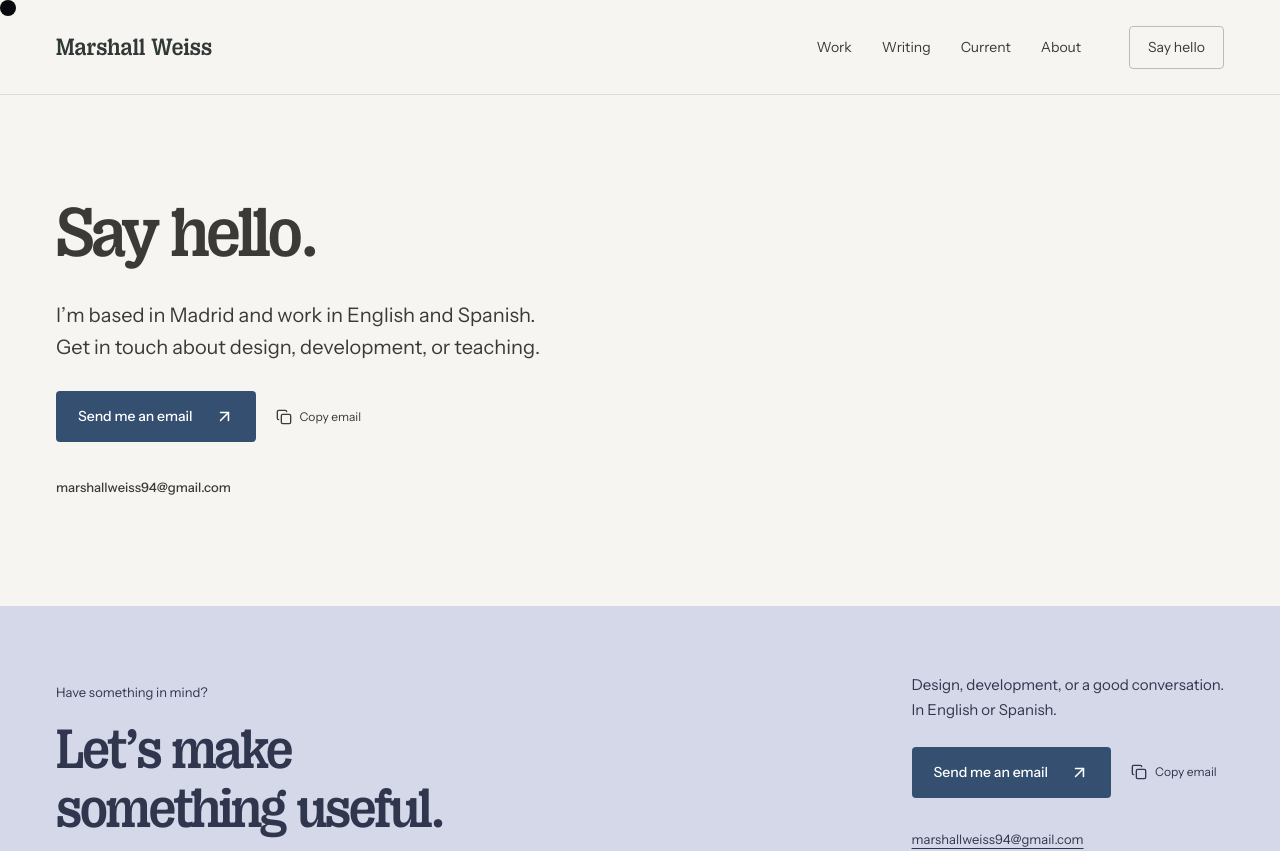
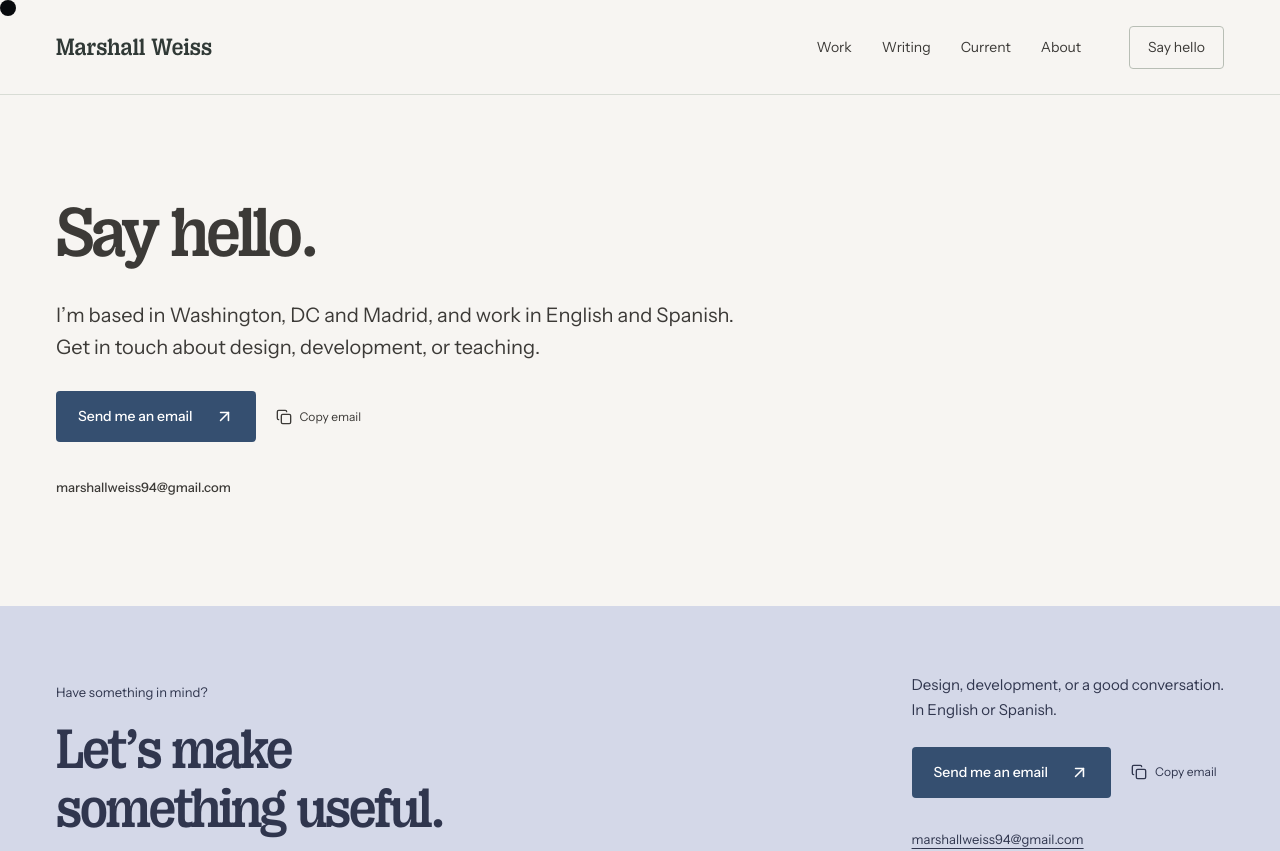
Before and after one commit to MarshallWeiss/marshallweiss-portfolio, a Next.js app: page /contact in a window 1280 px wide. Shown: the top 851 px of the page. Built offline with nearby package versions, Linux system fonts and the light colour scheme.

Commit message:
Show Washington, DC alongside Madrid in contact info and CVs
Co-Authored-By: Claude Opus 5.5 <noreply@anthropic.com>
Claude-Session: https://claude.ai/code/session_01GE2r5hybsAq1ZHeotXnqaT

```diff
--- a/app/about/page.tsx
+++ b/app/about/page.tsx
@@ -136,10 +136,10 @@ export default function AboutPage() {
                   marshallweiss94@gmail.com
                 </a>
                 <a href="tel:+12403515284" className="block text-gray-600 hover:text-gray-900 transition-colors">
-                  +1 (240) 351-5284 (US)
+                  +1 (240) 351-5284 (Washington, DC)
                 </a>
                 <a href="tel:+34691608000" className="block text-gray-600 hover:text-gray-900 transition-colors">
-                  +34 691 608 000 (Spain)
+                  +34 691 608 000 (Madrid)
                 </a>
               </div>
             </section>
--- a/app/contact/page.tsx
+++ b/app/contact/page.tsx
@@ -6,7 +6,7 @@ export default function ContactPage() {
     <section className="portfolio-container contact-page">
       <h1>Say hello.</h1>
       <p>
-        I’m based in Madrid and work in English and Spanish.
+        I’m based in Washington, DC and Madrid, and work in English and Spanish.
         <br />
         Get in touch about design, development, or teaching.
       </p>
```
Also changed, not shown: 2 other files (tests, documents, lock files or other folders).
